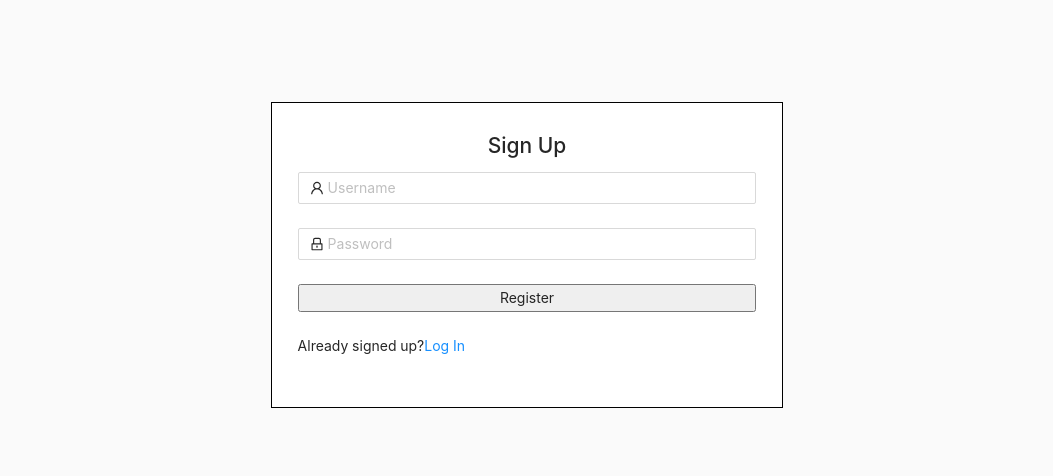
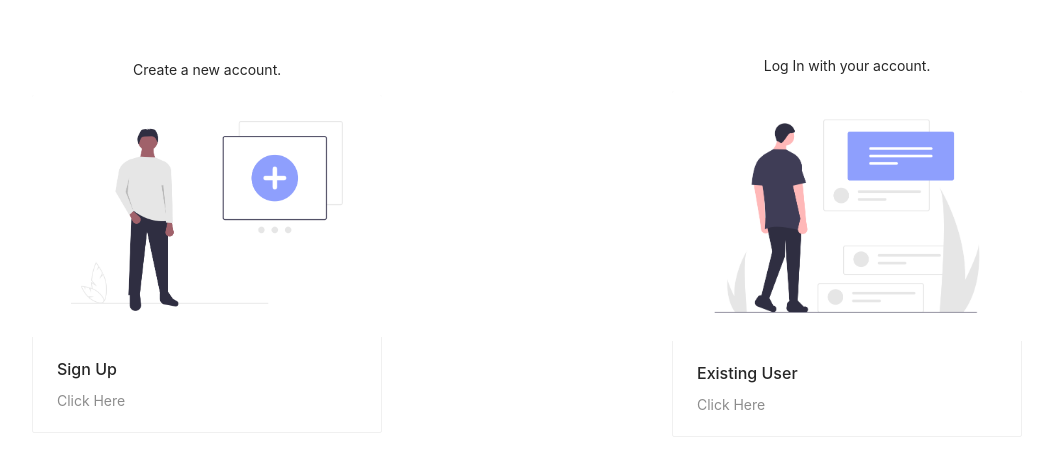
Before and after one commit to JRodDvlpr/TodoAppo, a React (Create React App) app: page / in a window 1280 px wide. Shown: the part 154-630 px from the top of the page, without its empty margins (113-1166 px from the left). Built offline with nearby package versions, Linux system fonts and the light colour scheme.

Commit message:
Register and Login Working

```diff
--- a/src/App.css
+++ b/src/App.css
@@ -34,6 +34,34 @@
   border-bottom: 1px solid #000000;
 }
 /* ###################### NAVIGATION END ###################### */
+
+/* ###################### MAIN PAGE DIRECTION  ###################### */
+.main{
+  width:100%;
+  height: 100vh;
+}
+.main-Sign{
+  display: flex;
+  justify-content: space-between;
+  height: 100%;
+
+}
+
+.mainCards{
+  margin: auto;
+}
+
+.mainTitle {
+  text-align: center;
+  margin: auto;
+  width: 70%;
+
+}
+
+.loginAva{
+  background-image: url('./img/undraw_duplicate_xac4.png');
+}
+/* ###################### MAIN PAGE DIRECTION  ###################### */
 
 /* ###################### Login and Register ###################### */
 .loginbg {
--- a/src/App.js
+++ b/src/App.js
@@ -1,38 +1,44 @@
 import React from 'react';
 import './App.css';
 import { Route, Switch } from 'react-router-dom';
+// import { Redirect } from 'react-router'
 
 // Protected Route requires Tokens
 import PrivateRoute from './utils/restrictedRoute';
 
 // Register-Login Components
-import Login from './components/Forms/Login/index';
-import Register from './components/Forms/Register/index';
-
+import Login from './components/Forms/Login/index.js';
+import Register from './components/Forms/Register/index.js';
+import Main from './components/Forms/SignLogPage/index.js';
+import AddTodo from './components/Forms/Todo/index.js'
 
 // DASHBOARD AND NAVIGATION
-// import Nav from './components/Navigation/NavBar';
-import Dashboard from './components/Dashboard/index';
+
+import Dashboard from './components/Dashboard/index.js';
 
 
 
 
 
-function App() {
+function App(props) {
   return (
 
     <main>
 
     {/* <Nav /> */}
 
+    {/* {
+    localStorage.getItem('token') ? <Redirect to={`/dashboard/${localStorage.getItem('id')}`} /> : null
+    }	       */}
+
     <Switch>
-    <Route exact path="/" component={ Register } />
+    <Route exact path="/" component={ Main } />
     <Route exact path="/register" component={ Register } />
     <Route exact path="/login" component={ Login } />
 
-    <PrivateRoute exact path="/dashboard" component={ Dashboard } />
-    {/* <PrivateRoute exact path="/" component={} />
-    <PrivateRoute exact path="/" component={} /> */}
+    <PrivateRoute exact path="/dashboard" component={ Dashboard }  />
+    <PrivateRoute exact path="/addtask" component={ AddTodo } />
+    {/* <PrivateRoute exact path="/edit/:id" component={} /> */}
 
     </Switch>
 
--- a/src/components/Dashboard/index.js
+++ b/src/components/Dashboard/index.js
@@ -1,11 +1,18 @@
-import React from 'react';
+import React, {useState, useEffect} from 'react';
+import {Spin} from 'antd';
 
-const Dashboard = () => {
+const Dashboard = (props) => {
+    // const [isLoading, setIsLoading ] = useState(true);
+
+
 
     return (
-
+        <div>
+        {/* {isLoading ? (<Spin />) : */}
         <div>
             <h1>Dashboard</h1>
+        </div>
+        {/* } */}
         </div>
     )
 }
--- a/src/components/Forms/Login/index.js
+++ b/src/components/Forms/Login/index.js
@@ -8,7 +8,7 @@ import { loginUser } from '../../../store/actions';
 import { Form, Input, Button } from 'antd';
 import { UserOutlined, LockOutlined } from '@ant-design/icons';
 
-const Login = () => {
+const Login = (props) => {
 
     const dispatch = useDispatch();
 
@@ -21,17 +21,18 @@ const Login = () => {
 
     const handleSubmit = (event) => {
         event.preventDefault();
-        dispatch(loginUser(signIn));
+        dispatch(loginUser(signIn, props));
         setSignIn({
           username:'',
           password: '',
         })
 
 
+
     }
 
     const handleChange = (event) => {
-    event.preventDefault();
+        event.preventDefault();
        setSignIn({...signIn, [event.target.name]: event.target.value });
     };
 
@@ -51,7 +52,11 @@ const Login = () => {
             <Form.Item
                 name="username"
                 rules={[{ required: true, message: 'Please input your Username!' }]}>
-                <Input prefix={<UserOutlined className="site-form-item-icon" />} type="username" placeholder="Username"  onChange={handleChange} />
+                <Input prefix={<UserOutlined className="site-form-item-icon" />}
+                type="username"
+                placeholder="Username"
+                value={signIn.username}
+                onChange={handleChange} />
             </Form.Item>
             <Form.Item
                 name="password"
@@ -61,16 +66,17 @@ const Login = () => {
                 <Input
                     prefix={<LockOutlined className="site-form-item-icon" />}
                     type="password"
+                    value={signIn.password}
                     placeholder="Password"
                 />
 
             </Form.Item>
             <Form.Item>
                 <Button type="primary" htmlType="submit" className="register-form-button">
-                    Register
+                    Log In
                 </Button>
                 <div className="alreadyuser">
-                Already signed up?<Link to={'/login'}>Log In</Link>
+                Not signed up?<Link to={'/register'}>Create New User</Link>
                 </div>
             </Form.Item>
             </form>
--- a/src/components/Forms/Register/index.js
+++ b/src/components/Forms/Register/index.js
@@ -1,18 +1,20 @@
 import React, {useState} from 'react';
-import {Link } from 'react-router-dom';
+import {Link  } from 'react-router-dom';
+
 
 import { useDispatch } from 'react-redux';
 import { registerUser } from '../../../store/actions'
 
-import { Form, Input } from 'antd';
+import { Form, Input, Button } from 'antd';
 import { UserOutlined, LockOutlined } from '@ant-design/icons';
 
 
 
-const Register = () => {
+const Register = (props) => {
     // console.log("props in register", props);
     const dispatch = useDispatch();
-    // const history = useHistory();
+
+
 
 
     const [user, setUser] = useState({
@@ -23,12 +25,13 @@ const Register = () => {
     const handleSubmit = (event) => {
         console.log("NewUser in handle", user);
         event.preventDefault();
-        dispatch(registerUser(user));
+        dispatch(registerUser(user, props));
         setUser({
             username: '',
             password: ''
         })
-        console.log(user)
+
+
 
 
     }
@@ -50,32 +53,32 @@ const Register = () => {
             </div>
             <form
                 name="normal_login"
-
                 className="login-form"
                 onSubmit={handleSubmit}
                 >
             <Form.Item
-                name="username"
+
                 rules={[{ required: true, message: 'Please input your Username!' }]}>
 
-                <Input prefix={<UserOutlined className="site-form-item-icon" />}  value={user.username} type="username" placeholder="Username"  onChange={handleChange} />
+                <Input prefix={<UserOutlined className="site-form-item-icon" />} name="username"
+                type="text" value={user.username} placeholder="Username"  onChange={handleChange} />
 
             </Form.Item>
             <Form.Item
-                name="password"
+
                 rules={[{ required: true, message: 'Please input your Password!' }]}
                 >
 
                 <Input
-                    prefix={<LockOutlined className="site-form-item-icon" />} type="password" value={user.password}
+                    prefix={<LockOutlined className="site-form-item-icon" />} name="password" type="password" value={user.password}
                     placeholder="Password" onChange={handleChange}
                 />
 
             </Form.Item>
             <Form.Item>
-                <button type="primary" htmlType="submit" className="register-form-button">
+                <Button type="primary" htmlType="submit" className="register-form-button">
                     Register
-                </button>
+                </Button>
                 <div className="alreadyuser">
                 Already signed up?<Link to={'/login'}>Log In</Link>
                 </div>
--- /dev/null
+++ b/src/components/Forms/SignLogPage/index.js
@@ -0,0 +1,55 @@
+import React from 'react';
+import { Link } from 'react-router-dom';
+
+import Image1 from '../../../img/undraw_duplicate_xac4.png'
+import Image2 from '../../../img/undraw_browsing_online_sr8c.png'
+// ANTD UI
+import { Card } from 'antd';
+
+const { Meta } = Card;
+
+const MainSign = () => {
+
+    return (
+        <div className="main">
+
+        <div className='main-Sign'>
+
+            <div className='mainCards'>
+
+            <div className="mainTitle">
+                <p>Create a new account.</p>
+            </div>
+            <Link to={'/register'}>
+            <Card
+            hoverable
+            style={{ width: 350 }}
+            cover={<img alt="example" src={Image1}/>}
+            >
+            <Meta title="Sign Up" description="Click Here" />
+            </Card>
+            </Link>
+            </div>
+
+
+            <div className='mainCards'>
+            <div className="mainTitle">
+                <p>Log In with your account.</p>
+            </div>
+            <Link to={'/login'}>
+            <Card
+            hoverable
+            style={{ width: 350 }}
+            cover={<img alt="example" src={Image2} />}
+            >
+            <Meta title="Existing User" description="Click Here" />
+            </Card>
+            </Link>
+            </div>
+
+        </div>
+        </div>
+    )
+}
+
+export default MainSign;
--- /dev/null
+++ b/src/components/Forms/Todo/index.js
@@ -0,0 +1,10 @@
+import React from 'react';
+
+const Todo = () => {
+
+    return(
+        <h1>Todo</h1>
+    )
+}
+
+export default Todo;
--- a/src/index.js
+++ b/src/index.js
@@ -6,7 +6,7 @@ import App from './App';
 // UI Library Antd
 import 'antd/dist/antd.css';
 
-import { BrowserRouter as Router } from "react-router-dom";
+import { BrowserRouter as Router, Route } from "react-router-dom";
 
 import thunk from "redux-thunk";
 
@@ -25,7 +25,9 @@ ReactDOM.render(
     //setting up redux store & provider
     <Provider store={store}>
         <Router>
-            <App />
+            <Route>
+                <App />
+            </Route>
         </Router>
     </Provider>,
     rootElement
--- a/src/utils/axiosWithAuth.js
+++ b/src/utils/axiosWithAuth.js
@@ -7,7 +7,7 @@ export const axiosWithAuth = () => {
         baseURL: "https://todoappo.herokuapp.com/api",
         headers:{
             'Content-Type': 'application/json',
-            'Authorization': `${token}`,
+            Authorization: `${token}`,
         },
     });
 };
--- a/src/utils/restrictedRoute.js
+++ b/src/utils/restrictedRoute.js
@@ -1,14 +1,14 @@
 import React from 'react';
 import { Redirect, Route } from 'react-router-dom';
 
-const Restricted = ({ component: Component, ...rest }) => (
+const Restricted = ({ component: Component, ...props }) => (
     <Route
-        {...rest}
-        render={props =>
+        {...props}
+        render={() =>
             localStorage.getItem('token') ? (
-            <Component {...props} />
+            <Component />
         ) : (
-            <Redirect to='/login' />
+            <Redirect to='/' />
         )
         }
     />
```
Also changed, not shown: src/store/actions.js (+14 -9 lines), src/img/undraw_browsing_online_sr8c.png (added), src/img/undraw_duplicate_xac4.png (added).
